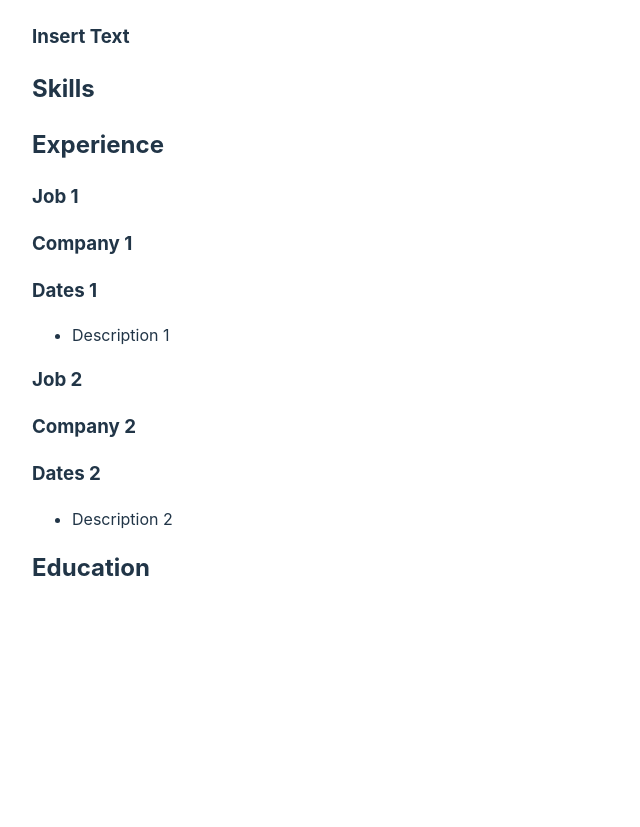
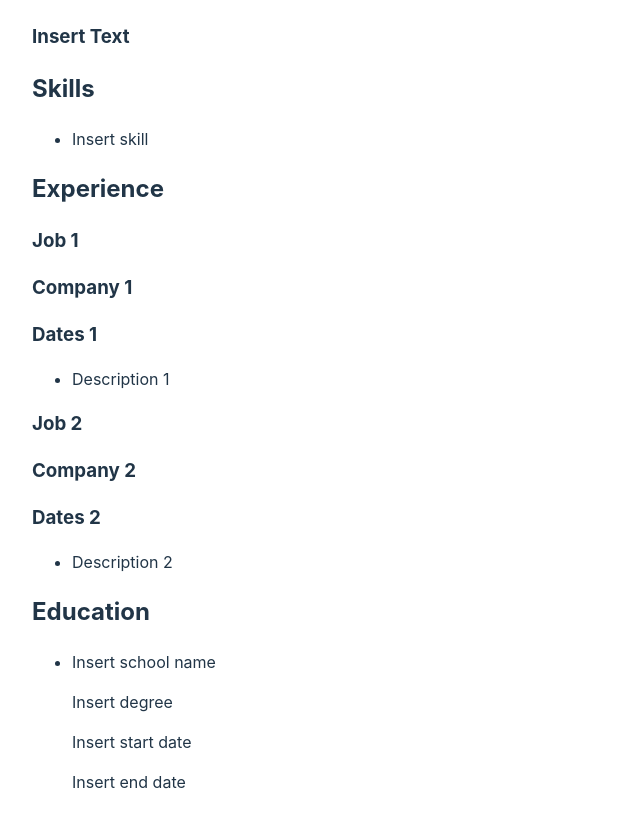
Before and after one commit to Selenityy/CV-Application, a React (Vite) app in the folder cv-application/: page / in a window 1280 px wide. Shown: the part 1304-2131 px from the top of the page, without its empty margins (0-640 px from the left). Before the commit the page ends 1942 px from the top, so only its background shows below. Built offline with nearby package versions, Linux system fonts and the light colour scheme.

Commit message:
Added placeholder text

```diff
--- a/cv-application/src/components/resume-display/EducationDetails.jsx
+++ b/cv-application/src/components/resume-display/EducationDetails.jsx
@@ -1,16 +1,43 @@
+import { useEffect, useState } from "react";
+
 /* eslint-disable react/prop-types */
+function EducationDetails({ schoolList }) {
+  const [placeholder, setPlaceholder] = useState([
+    {
+      id: "placeholder",
+      name: "Insert school name",
+      degree: "Insert degree",
+      start: "Insert start date",
+      end: "Insert end date",
+    },
+  ]);
 
-function EducationDetails({ schoolList }) {
+  useEffect(() => {
+    if (schoolList.length > 0) {
+      setPlaceholder(schoolList);
+    } else {
+      setPlaceholder([
+        {
+          id: "placeholder",
+          name: "Insert school name",
+          degree: "Insert degree",
+          start: "Insert start date",
+          end: "Insert end date",
+        },
+      ]);
+    }
+  }, [schoolList]);
+
   return (
     <>
       <h2>Education</h2>
       <ul>
-        {schoolList.map((schoolItem) => (
+        {placeholder.map((schoolItem) => (
           <li key={schoolItem.id}>
-            <p>School Name: {schoolItem.name}</p>
-            <p>Degree: {schoolItem.degree}</p>
-            <p>Start Date: {schoolItem.start}</p>
-            <p>End Date: {schoolItem.end}</p>
+            <p>{schoolItem.name}</p>
+            <p>{schoolItem.degree}</p>
+            <p>{schoolItem.start}</p>
+            <p>{schoolItem.end}</p>
           </li>
         ))}
       </ul>
--- a/cv-application/src/components/resume-display/SkillsDetails.jsx
+++ b/cv-application/src/components/resume-display/SkillsDetails.jsx
@@ -1,12 +1,29 @@
+import { useEffect, useState, useMemo } from "react";
+
 /* eslint-disable react/prop-types */
+function SkillDetails({ skillList }) {
+  const placeholderSkill = useMemo(
+    () => ({ id: "placeholder", skill: "Insert skill" }),
+    []
+  );
+  const [placeholder, setPlaceholder] = useState([placeholderSkill]);
 
-function SkillDetails({ skillList }) {
+  useEffect(() => {
+    if (skillList.length > 0) {
+      setPlaceholder(skillList);
+    } else {
+      setPlaceholder([placeholderSkill]);
+    }
+  }, [skillList, placeholderSkill]);
+
   return (
     <>
       <h2>Skills</h2>
       <ul>
-        {skillList.map((skillItem) => (
-          <li key={skillItem.id}>{skillItem.skill}</li>
+        {placeholder.map((skillItem) => (
+          <li key={skillItem.id}>
+            <p>{skillItem.skill}</p>
+          </li>
         ))}
       </ul>
     </>
```
